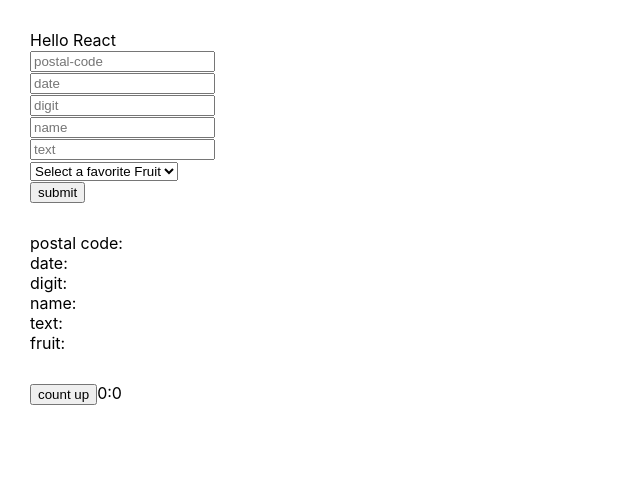
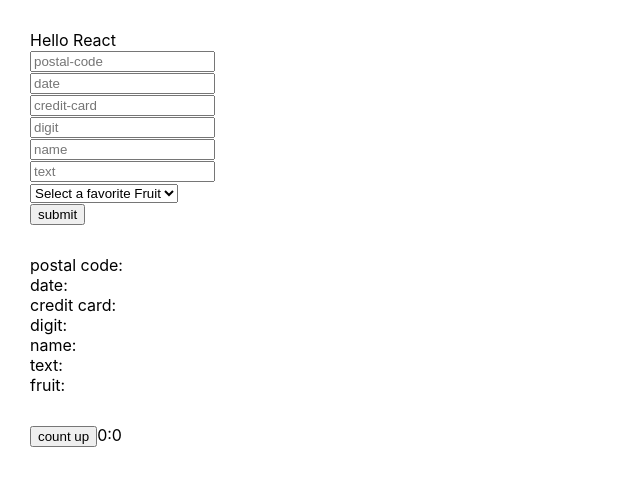
Before and after one commit to yamagame/formik-testcode, a React (Create React App) app: page / in a window 1280 px wide. Shown: the top 486 px of the page, without its empty margins (0-640 px from the left). Built offline with nearby package versions, Linux system fonts and the light colour scheme.

Commit message:
クレカ項目追加

```diff
--- a/src/App.tsx
+++ b/src/App.tsx
@@ -3,12 +3,17 @@
 import * as yup from "yup";
 import { PostalCodeInput } from "./components/PostalCodeInput";
 import { DigitInput } from "./components/DigitInput";
+import {
+  CreditCardInput,
+  CreditCardDetector,
+} from "./components/CreditCardInput";
 import { DateInput } from "./components/DateInput";
 import { TextField } from "./components/TextField";
 
 type FormProps = {
   postalCode: string;
   date: string;
+  creditcard: string;
   digit: string;
   text: string;
   name: string;
@@ -20,6 +25,7 @@
 type SubmitState = {
   postalCode: string;
   date: string;
+  creditcard: string;
   digit: string;
   text: string;
   name: string;
@@ -29,6 +35,7 @@
 const initialValues = {
   postalCode: "",
   date: "",
+  creditcard: "",
   digit: "",
   text: "",
   name: "",
@@ -51,6 +58,7 @@
 type ForcusState = {
   postalCode?: boolean;
   date?: boolean;
+  creditcard?: boolean;
   digit?: boolean;
   text?: boolean;
   name?: boolean;
@@ -68,6 +76,13 @@
       .string()
       .matches(/^[0-9]{4}[0-9]{2}[0-9]{2}$/)
       .required(),
+    creditcard: yup.lazy((creditcard) => {
+      return yup
+        .string()
+        .matches(/^[0-9]+$/)
+        .length(CreditCardDetector.getInfo(creditcard, false).length)
+        .required();
+    }),
     digit: yup
       .string()
       .matches(/^[0-9]{4}[0-9]{4}[0-9]{4}[0-9]{4}$/)
@@ -172,6 +187,26 @@
           <span>{formik.touched.date && formik.errors.date}</span>
         </div>
         <div>
+          <CreditCardInput
+            name="creditcard"
+            placeholder="credit-card"
+            value={formik.values.creditcard}
+            autoComplete="off"
+            onChangeValue={(value: string) => {
+              formik.setFieldValue("creditcard", value);
+            }}
+            onFocus={() => {
+              focusStateRef.current.creditcard = true;
+            }}
+            onBlur={(e) => {
+              focusStateRef.current.name = false;
+              formik.handleBlur(e);
+              formik.setFieldValue("creditcard", formik.values.creditcard);
+            }}
+          />
+          <span>{formik.touched.creditcard && formik.errors.creditcard}</span>
+        </div>
+        <div>
           <DigitInput
             name="digit"
             placeholder="digit"
@@ -192,7 +227,6 @@
             autoComplete="off"
             value={formik.values.name}
             onChange={(e) => {
-              console.log("$");
               formik.handleChange(e);
             }}
             onFocus={() => {
@@ -248,6 +282,7 @@
             value="submit"
             onClick={() => {
               focusStateRef.current.name = false;
+              focusStateRef.current.creditcard = false;
             }}
           />
         </div>
@@ -260,6 +295,10 @@
         <div>
           <span>date: </span>
           <span>{state.date}</span>
+        </div>
+        <div>
+          <span>credit card: </span>
+          <span>{state.creditcard}</span>
         </div>
         <div>
           <span>digit: </span>
--- /dev/null
+++ b/src/components/CreditCardInput.tsx
@@ -0,0 +1,147 @@
+import { InputHTMLAttributes } from "react";
+import { FormatNumberInput } from "../FormatNumberInput";
+
+type Block = number[];
+
+/*
+ * クレジットカード判定処理は cleave.js より流用
+ * https://github.com/nosir/cleave.js/blob/master/src/shortcuts/CreditCardDetector.js
+ */
+
+const blocks = {
+  uatp: [4, 5, 6],
+  amex: [4, 6, 5],
+  diners: [4, 6, 4],
+  discover: [4, 4, 4, 4],
+  mastercard: [4, 4, 4, 4],
+  dankort: [4, 4, 4, 4],
+  instapayment: [4, 4, 4, 4],
+  jcb15: [4, 6, 5],
+  jcb: [4, 4, 4, 4],
+  maestro: [4, 4, 4, 4],
+  visa: [4, 4, 4, 4],
+  mir: [4, 4, 4, 4],
+  unionPay: [4, 4, 4, 4],
+  general: [4, 4, 4, 4],
+};
+
+const re = {
+  // starts with 1; 15 digits, not starts with 1800 (jcb card)
+  uatp: /^(?!1800)1\d{0,14}/,
+
+  // starts with 34/37; 15 digits
+  amex: /^3[47]\d{0,13}/,
+
+  // starts with 6011/65/644-649; 16 digits
+  discover: /^(?:6011|65\d{0,2}|64[4-9]\d?)\d{0,12}/,
+
+  // starts with 300-305/309 or 36/38/39; 14 digits
+  diners: /^3(?:0([0-5]|9)|[689]\d?)\d{0,11}/,
+
+  // starts with 51-55/2221–2720; 16 digits
+  mastercard: /^(5[1-5]\d{0,2}|22[2-9]\d{0,1}|2[3-7]\d{0,2})\d{0,12}/,
+
+  // starts with 5019/4175/4571; 16 digits
+  dankort: /^(5019|4175|4571)\d{0,12}/,
+
+  // starts with 637-639; 16 digits
+  instapayment: /^63[7-9]\d{0,13}/,
+
+  // starts with 2131/1800; 15 digits
+  jcb15: /^(?:2131|1800)\d{0,11}/,
+
+  // starts with 2131/1800/35; 16 digits
+  jcb: /^(?:35\d{0,2})\d{0,12}/,
+
+  // starts with 50/56-58/6304/67; 16 digits
+  maestro: /^(?:5[0678]\d{0,2}|6304|67\d{0,2})\d{0,12}/,
+
+  // starts with 22; 16 digits
+  mir: /^220[0-4]\d{0,12}/,
+
+  // starts with 4; 16 digits
+  visa: /^4\d{0,15}/,
+
+  // starts with 62/81; 16 digits
+  unionPay: /^(62|81)\d{0,14}/,
+};
+
+function formatString(blocks: number[]) {
+  let ret = "";
+  blocks.forEach((num, idx) => {
+    if (idx > 0) ret += " ";
+    ret += new Array(num).fill("*").join("");
+  });
+  return ret;
+}
+
+export const CreditCardDetector = {
+  getStrictBlocks: function (block: Block) {
+    var total = block.reduce(function (prev, current) {
+      return prev + current;
+    }, 0);
+
+    return block.concat(19 - total);
+  },
+
+  getInfo: function (value: string, strictMode?: boolean) {
+    // Some credit card can have up to 19 digits number.
+    // Set strictMode to true will remove the 16 max-length restrain,
+    // however, I never found any website validate card number like
+    // this, hence probably you don't want to enable this option.
+    strictMode = !!strictMode;
+
+    const keys = Object.keys(re);
+    const foundKey = keys.findIndex((key) =>
+      re[key as keyof typeof re].test(value)
+    );
+
+    if (foundKey >= 0) {
+      const matchedBlocks = blocks[keys[foundKey] as keyof typeof blocks];
+      const block = strictMode
+        ? this.getStrictBlocks(matchedBlocks)
+        : matchedBlocks;
+      return {
+        type: foundKey,
+        format: formatString(block),
+        length: block.reduce((s, v) => s + v, 0),
+      };
+    }
+
+    const block = strictMode
+      ? this.getStrictBlocks(blocks.general)
+      : blocks.general;
+    return {
+      type: "unknown",
+      format: formatString(block),
+      length: block.reduce((s, v) => s + v, 0),
+    };
+  },
+};
+
+type DigitInputProps = {
+  onChangeValue: (value: string) => void;
+  strictMode?: boolean;
+} & InputHTMLAttributes<HTMLInputElement>;
+
+export function CreditCardInput(props: DigitInputProps) {
+  const { onChangeValue, strictMode, ...rest } = props;
+  const cardInfo = CreditCardDetector.getInfo(
+    String(props.value || ""),
+    strictMode
+  );
+  return (
+    <FormatNumberInput
+      type="tel"
+      format={(value) => {
+        return CreditCardDetector.getInfo(value, strictMode).format;
+      }}
+      maxLength={cardInfo.format.length}
+      length={cardInfo.length}
+      {...rest}
+      onChangeValue={(e) => {
+        onChangeValue(e.value);
+      }}
+    />
+  );
+}
```
Also changed, not shown: 7 other files (tests, documents, lock files or other folders).
